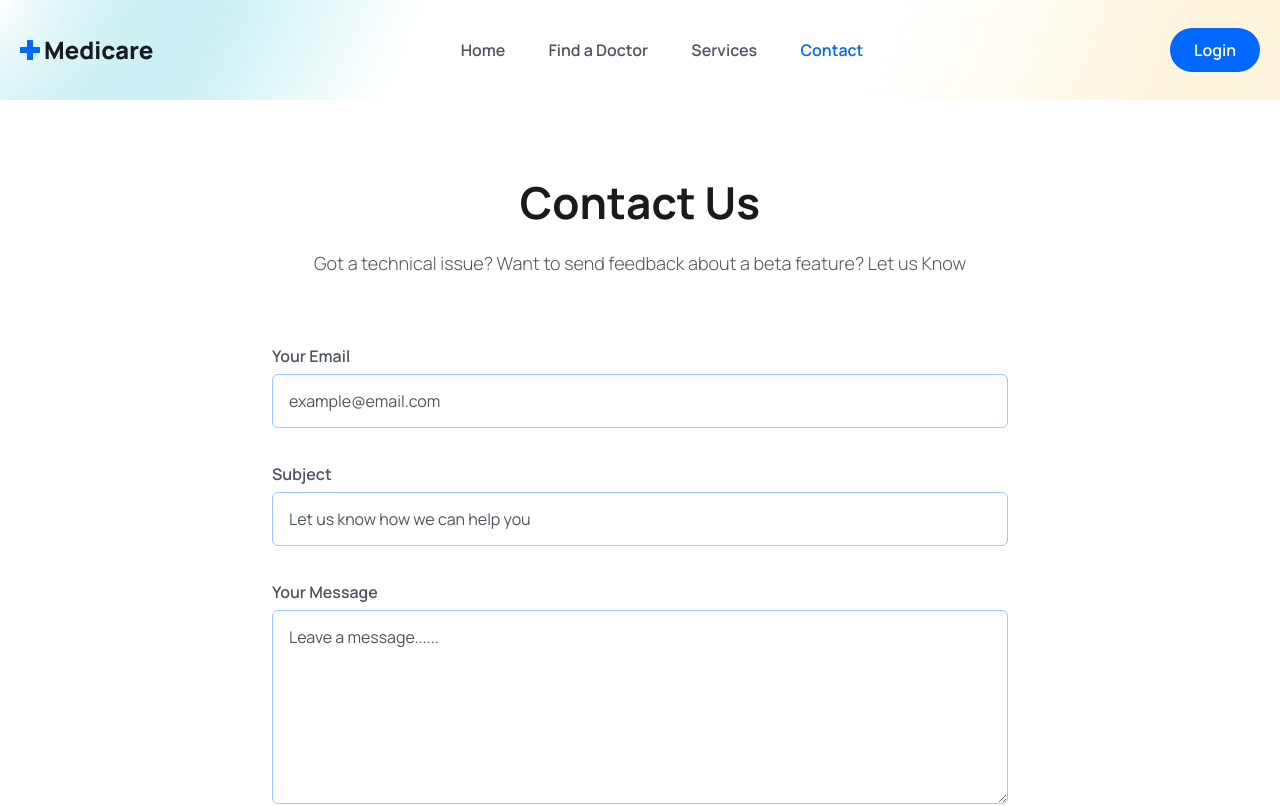
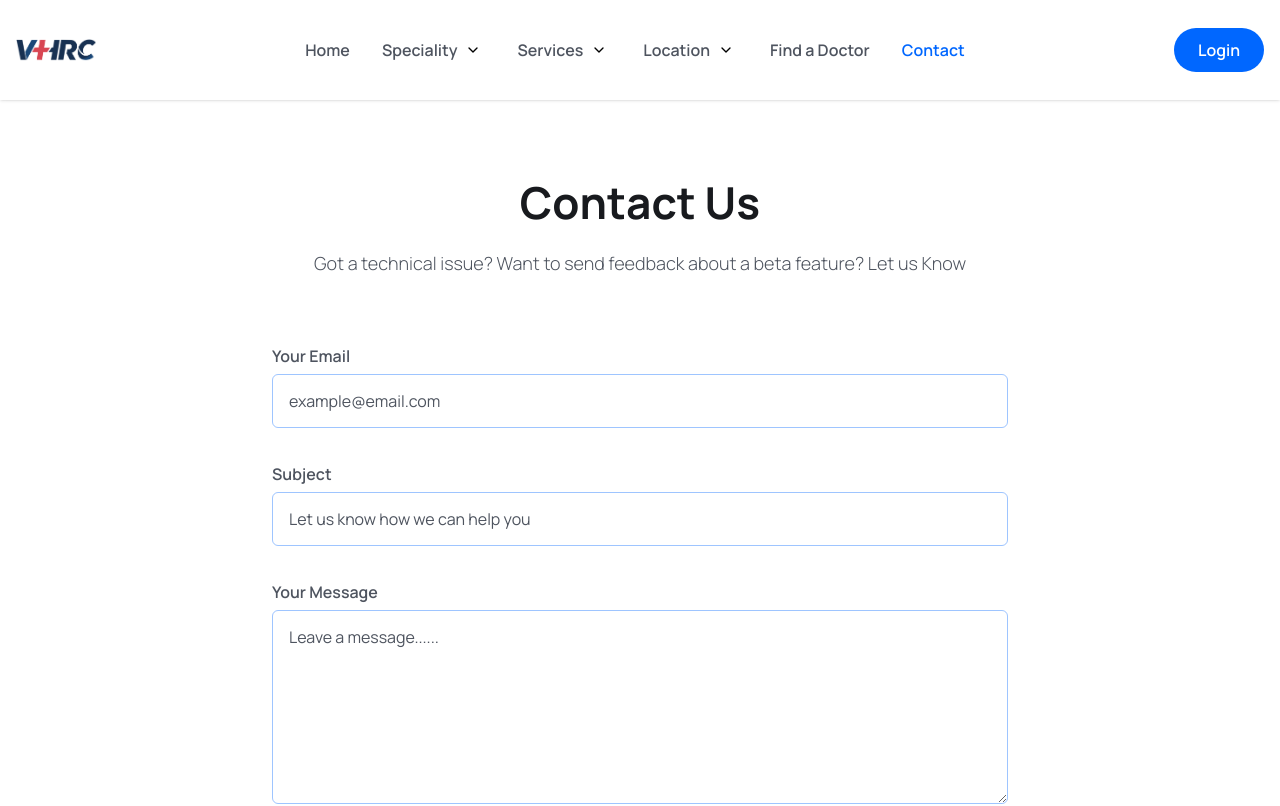
Before and after one commit to yjrajput/HospitalManagement, a React (Vite) app in the folder frontend/: page /contact in a window 1280 px wide. Shown: the top 806 px of the page. Built offline with nearby package versions, Linux system fonts and the light colour scheme; a web font is replaced by a local one.

Commit message:
Header repaint

```diff
--- a/frontend/src/App.css
+++ b/frontend/src/App.css
@@ -44,7 +44,7 @@ body{
       @apply text-[18px] leading-[30px] font-[400] text-textColor mt-[18px];
     }
     .header{
-      @apply  bg-[url('./assets/images/mask.png')] bg-no-repeat bg-center bg-cover w-full h-[100px] leading-[100px];
+      @apply  w-full h-[100px] leading-[100px];
     }
     .hero_Section{
       @apply  bg-[url('./assets/images/hero-bg.png')] bg-no-repeat bg-center bg-cover;
@@ -55,23 +55,37 @@ body{
     .form-input{
       @apply w-full px-4 py-3 border border-solid border-[#0066ff61]  focus:outline-none focus:border-primaryColor text-[16px] leading-7 text-headingColor placeholder:text-textColor cursor-pointer rounded-md;
     }
+
 }
 
 @media only screen and (max-width: 1024px){
+
   .container{
     @apply w-full;
   }
   section{
     @apply py-[35px];
   }
+  .menu{
+    @apply gap-[1.3rem] text-[12px];
+  }
+  .hearder-container{
+    @apply px-4 max-w-[100%]
+  }
+  .nav-container{
+    @apply gap-3
+  }
+
+
 }
 
 
 @media only screen and (max-width: 768px){
   .heading{
-    @apply text-[26px] leading-[36px];
+    @apply text-[26px] leading-[30px];
   }
   .text-para{
     @apply text-[16px] leading-7 mt-3;
   }
+
 }
--- a/frontend/src/components/header/Header.jsx
+++ b/frontend/src/components/header/Header.jsx
@@ -1,96 +1,300 @@
-import React, { useEffect, useRef } from 'react'
-import logo from '../../assets/images/logo.png'
-import userImage from '../../assets/images/avatar-icon.png'
+import React, { useRef, useState, useEffect } from "react";
 import { BiMenu } from "react-icons/bi";
-import { NavLink, Link} from 'react-router-dom'
+import { FiChevronDown } from "react-icons/fi";
+import { AiOutlineClose } from "react-icons/ai";
+import { NavLink, Link } from "react-router-dom";
+
+import userImage from "../../assets/images/avatar-icon.png";
+import logo from "../../assets/images/VHLC.png";
+
 const navlinks = [
+  { path: "/home", display: "Home" },
+
   {
-        path: '/home',
-        display : 'Home'
+    path: "/speciality",
+    display: "Speciality",
+    submenu: [
+      { path: "/speciality/cardiology", display: "Cardiology" },
+      { path: "/speciality/neurology", display: "Neurology" },
+      { path: "/speciality/orthopedics", display: "Orthopedics" },
+    ],
   },
   {
-        path: '/doctors',
-        display : 'Find a Doctor'
+    path: "/services",
+    display: "Services",
+    submenu: [
+      { path: "/services/consultation", display: "Consultation" },
+      { path: "/services/diagnostics", display: "Diagnostics" },
+      { path: "/services/emergency", display: "Emergency" },
+    ],
   },
   {
-        path: '/services',
-        display : 'Services'
+    path: "/location",
+    display: "Location",
+    submenu: [
+      { path: "/location/delhi", display: "Delhi" },
+      { path: "/location/mumbai", display: "Mumbai" },
+      { path: "/location/bangalore", display: "Bangalore" },
+    ],
   },
-    {
-        path: '/contact',
-        display : 'Contact'
-    },
-]
+  { path: "/doctors", display: "Find a Doctor" },
+  { path: "/contact", display: "Contact" },
+];
 
 const Header = () => {
-    const headerRef = useRef(null)
-    const menuRef = useRef(null)
+  const headerRef = useRef(null);
+  const [mobileMenu, setMobileMenu] = useState(false);
+  const [openDropdown, setOpenDropdown] = useState(null);
 
-    const handleStickyHeader = () => {
-        window.addEventListener('scroll', () => {
-            if(document.body.scrollTop > 80 || document.documentElement.scrollTop > 80){
-                headerRef.current.classList.add('sticky_header')
-            }else{
-                headerRef.current.classList.remove('sticky_header')
-            }
-        })
-    }
+  const toggleMenu = () => setMobileMenu((v) => !v);
+  const closeAll = () => {
+    setMobileMenu(false);
+    setOpenDropdown(null);
+  };
+  const toggleDropdown = (index) =>
+    setOpenDropdown((prev) => (prev === index ? null : index));
 
-    const toggleMenu = () =>{
-        menuRef.current.classList.toggle('show_menu')
-    }
 
   useEffect(() => {
-        handleStickyHeader()
+    const handleClickOutside = (e) => {
+      if (headerRef.current && !headerRef.current.contains(e.target)) {
+        setOpenDropdown(null);
+        setMobileMenu(false);
+      }
+    };
+    const handleEsc = (e) => {
+      if (e.key === "Escape") closeAll();
+    };
 
-       return () =>  window.removeEventListener('scroll', handleStickyHeader)
-    })
+    document.addEventListener("mousedown", handleClickOutside);
+    document.addEventListener("keydown", handleEsc);
+    return () => {
+      document.removeEventListener("mousedown", handleClickOutside);
+      document.removeEventListener("keydown", handleEsc);
+    };
+  }, []);
 
   return (
-    <header className="header flex items-center" ref={headerRef}>
-      <div className="container">
-        <div className="flex items-center justify-between">
-          {/* ======logo===== */}
-          <Link to='/'>
-            <img src={logo} alt="Logo" />
+    <header
+      ref={headerRef}
+      className="header flex items-center bg-white sticky top-0 z-[999] shadow-sm"
+    >
+      <div className="container hearder-container w-full px-4">
+        <div className="flex items-center justify-between py-3">
+
+          <Link to="/" className="flex items-center">
+            <img src={logo} alt="Logo" className="w-20" />
           </Link>
 
-          {/* =======menu======= */}
-          <div className='navigation' ref={menuRef} onClick={toggleMenu}>
-            <ul className='menu flex items-center gap-[2.7rem]'>
-                {navlinks.map((link, index) => (
-                    <li key={index}><NavLink to={link.path} className={navClass => navClass.isActive ? 'text-primaryColor text-[16px] leading-7 font-[600]  ' : 'text-textColor text-[16px] leading-7 font-[600] hover:text-primaryColor'}>{link.display}</NavLink></li>
+
+          <nav className="hidden md:block">
+            <ul className="nav-container flex items-center gap-8">
+              {navlinks.map((link, i) => (
+                <li key={i} className="relative">
+                  {link.submenu ? (
+                    <>
+                      <div className="flex items-center gap-1">
+                        <NavLink
+                          to={link.path}
+                          onClick={() => {
+                            setOpenDropdown(null);
+                            setMobileMenu(false);
+                          }}
+                          className="text-textColor text-[16px] leading-7 font-[600] hover:text-primaryColor"
+                        >
+                          {link.display}
+                        </NavLink>
+
+                        <button
+                          type="button"
+                          onClick={(e) => {
+                            e.stopPropagation();
+                            toggleDropdown(i);
+                          }}
+                          aria-expanded={openDropdown === i}
+                          className="p-1 rounded hover:bg-gray-100"
+                        >
+                          <FiChevronDown
+                            className={`w-4 h-4 transform transition-transform duration-200 ${
+                              openDropdown === i ? "rotate-180" : ""
+                            }`}
+                          />
+                        </button>
+                      </div>
+
+
+                      <div
+                        className={`absolute left-0 top-full mt-2 bg-white shadow-lg rounded-md w-52 overflow-hidden transition-all duration-300 ${
+                          openDropdown === i
+                            ? "max-h-[600px] opacity-100 pointer-events-auto"
+                            : "max-h-0 opacity-0 pointer-events-none"
+                        }`}
+                      >
+                        <ul>
+                          {link.submenu.map((sub, si) => (
+                            <li key={si}>
+                              <NavLink
+                                to={sub.path}
+                                onClick={() => setOpenDropdown(null)}
+                                className="block px-4 py-2 text-sm text-textColor hover:bg-gray-100 hover:text-primaryColor"
+                              >
+                                {sub.display}
+                              </NavLink>
+                            </li>
                           ))}
                         </ul>
                       </div>
+                    </>
+                  ) : (
+                    <NavLink
+                      to={link.path}
+                      onClick={() => setOpenDropdown(null)}
+                      className={({ isActive }) =>
+                        isActive
+                          ? "text-primaryColor text-[16px] leading-7 font-[600]"
+                          : "text-textColor text-[16px] leading-7 font-[600] hover:text-primaryColor"
+                      }
+                    >
+                      {link.display}
+                    </NavLink>
+                  )}
+                </li>
+              ))}
+            </ul>
+          </nav>
 
-          {/* =======right side======= */}
-        <div className='flex items-center gap-4'>
-            <div className='hidden'>
+          {/* right side */}
+          <div className="flex items-center gap-4">
+            <div className=" hidden">
               <Link to="/">
-                    <figure className='w-[25px] h-[35px] rounded-full cursor-pointer'>
-                        <img src={userImage} className='w-[full] rounded-full' alt="" />
+                <figure className="w-[35px] h-[35px] rounded-full overflow-hidden">
+                  <img
+                    src={userImage}
+                    alt="User"
+                    className="w-full h-full object-cover"
+                  />
                 </figure>
               </Link>
             </div>
 
-            <Link to="/login">
-                <button className='bg-primaryColor py-2 px-6 text-white font-[600] h-[44px] flex items-center justify-center rounded-[50px] cursor-pointer'>Login</button>
+            <Link to="/login" className="hidden md:block">
+              <button className="bg-primaryColor cursor-pointer py-2 px-6 text-white font-[600] h-[44px] flex items-center justify-center rounded-[50px]">
+                Login
+              </button>
             </Link>
 
 
-            <span className='md:hidden' onClick={toggleMenu}>
-                <BiMenu className="w-6 h-6 cursor-pointer" />
-            </span>
+            <button
+              onClick={toggleMenu}
+              className="md:hidden cursor-pointer p-2 rounded hover:bg-gray-100"
+              aria-expanded={mobileMenu}
+              aria-label="Toggle menu"
+            >
+              <BiMenu className="w-6 h-6" />
+            </button>
+          </div>
         </div>
       </div>
 
+      {mobileMenu && (
+        <div className="fixed inset-0 z-40 md:hidden">
+
+          <div
+            className="absolute inset-0 bg-black/40"
+            onClick={closeAll}
+            aria-hidden
+          />
 
 
+          <aside className="absolute right-0 top-0 h-full w-[280px] bg-white shadow-xl p-6 overflow-y-auto">
+            <div className="flex items-center justify-between mb-4">
+              <Link to="/" onClick={closeAll}>
+                <img src={logo} alt="Logo" className="w-20" />
+              </Link>
+              <button
+                onClick={closeAll}
+                className="p-2 rounded hover:bg-gray-100"
+                aria-label="Close menu"
+              >
+                <AiOutlineClose className="w-6 h-6" />
+              </button>
             </div>
+
+            <nav>
+              <ul className="flex flex-col gap-2">
+                {navlinks.map((link, i) => (
+                  <li key={i} className="border-b last:border-b-0 pb-2">
+                    {link.submenu ? (
+                      <>
+                        <div className="flex items-center justify-between">
+                          <NavLink
+                            to={link.path}
+                            onClick={closeAll}
+                            className="py-2 text-base font-[600] text-textColor hover:text-primaryColor"
+                          >
+                            {link.display}
+                          </NavLink>
+
+                          <button
+                            onClick={() => toggleDropdown(i)}
+                            className="p-2 rounded hover:bg-gray-100"
+                            aria-expanded={openDropdown === i}
+                          >
+                            <FiChevronDown
+                              className={`w-4 h-4 transform transition-transform duration-200 ${
+                                openDropdown === i ? "rotate-180" : ""
+                              }`}
+                            />
+                          </button>
+                        </div>
+
+
+                        <div
+                          className={`overflow-hidden transition-all duration-300 ${
+                            openDropdown === i ? "max-h-60 mt-2" : "max-h-0"
+                          }`}
+                        >
+                          <ul className="flex flex-col">
+                            {link.submenu.map((sub, si) => (
+                              <li key={si}>
+                                <NavLink
+                                  to={sub.path}
+                                  onClick={closeAll}
+                                  className="block px-2 py-2 text-sm text-textColor hover:bg-gray-50"
+                                >
+                                  {sub.display}
+                                </NavLink>
+                              </li>
+                            ))}
+                          </ul>
+                        </div>
+                      </>
+                    ) : (
+                      <NavLink
+                        to={link.path}
+                        onClick={closeAll}
+                        className="block py-3 text-base font-[600] text-textColor hover:text-primaryColor"
+                      >
+                        {link.display}
+                      </NavLink>
+                    )}
+                  </li>
+                ))}
+              </ul>
+            </nav>
+
+            <div className="mt-5">
+              <Link to="/login" onClick={closeAll}>
+                <button className="w-full h-[50px] flex justify-center items-center cursor-pointer bg-primaryColor  text-white font-[600] rounded-[50px]">
+                  Login
+                </button>
+              </Link>
+            </div>
+          </aside>
+        </div>
+      )}
     </header>
+  );
+};
 
-  )
-}
-
-export default Header
+export default Header;
--- a/frontend/src/index.css
+++ b/frontend/src/index.css
@@ -9,6 +9,7 @@
     box-shadow: 3px 3px -8px 3px #ddd;
     background: #fff;
 }
+
 
 @media only screen and (max-width: 786px){
     .navigation{
```
Also changed, not shown: frontend/src/assets/images/VHLC.png (added). Lines whose indentation alone changed are shown as unchanged.
